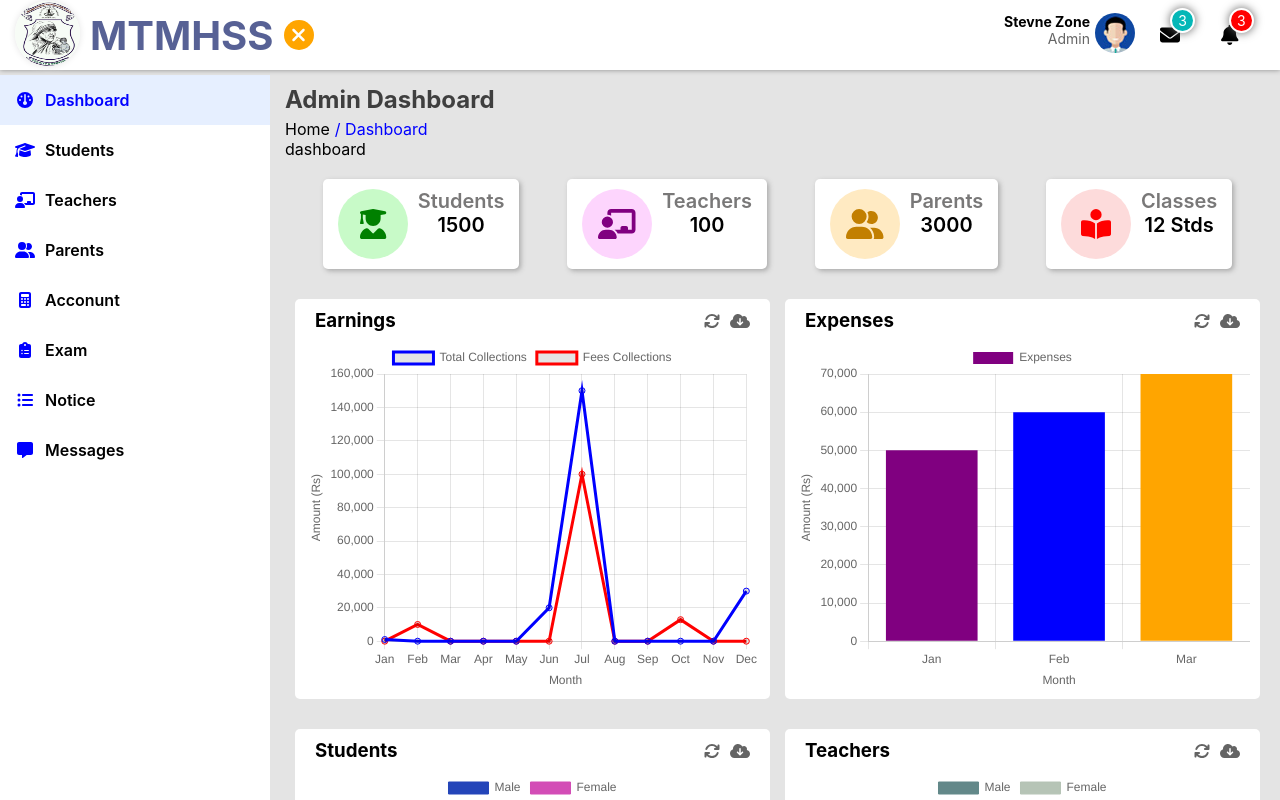
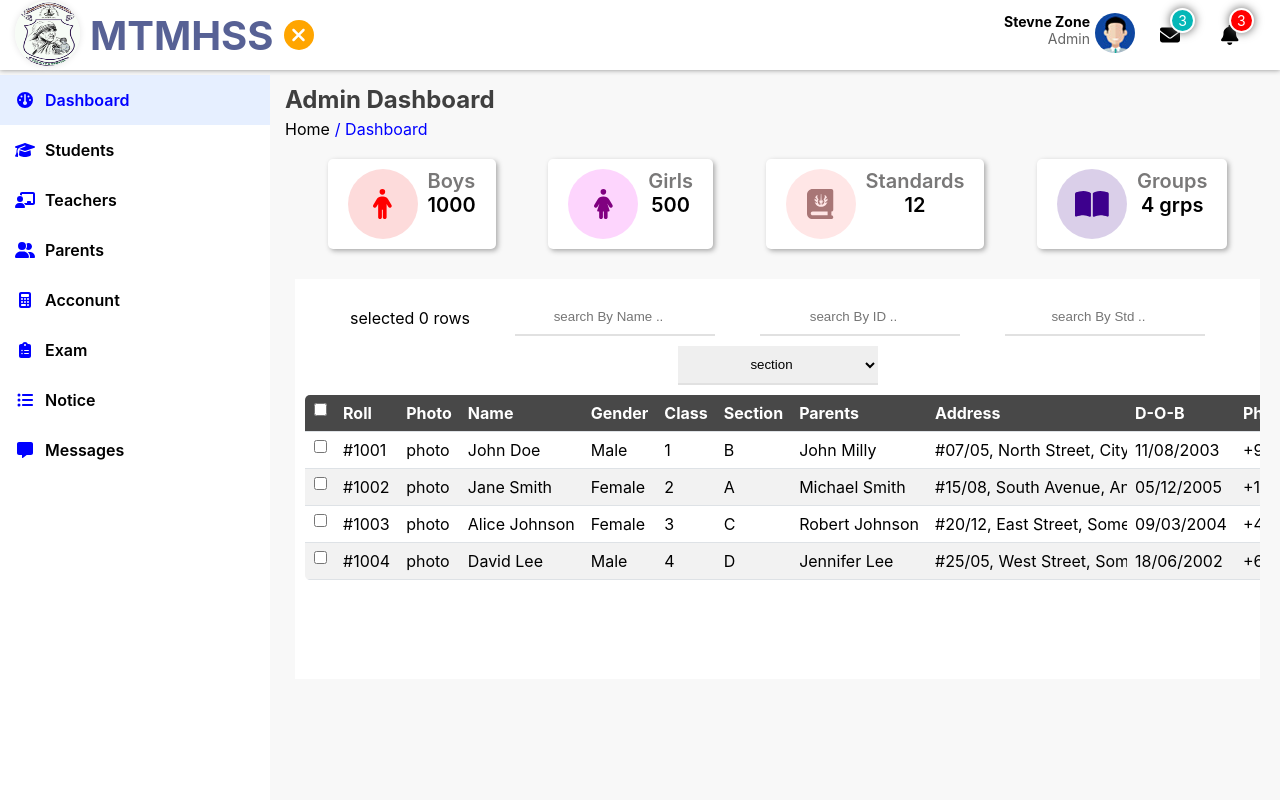
Before and after one commit to Vinoth82003/school_frontend, a React (Create React App) app: page / in a window 1280 px wide. Shown: the top 800 px of the page. Built offline with nearby package versions, Linux system fonts and the light colour scheme.

Commit message:
all student css

```diff
--- a/src/App.js
+++ b/src/App.js
@@ -10,7 +10,7 @@ function App() {
   const [isStudent, setStudent] = useState(false);
   const [isTeacher, setTeacher] = useState(false);
   const [isParent, setParent] = useState(false);
-  const [currentClick, setCurrentClick] = useState(["dashboard"]);
+  const [currentClick, setCurrentClick] = useState(["all student"]);
   const [activeBar, setactiveBar] = useState("dashboard");
   const [currentPath, setCurrentPath] = useState(["dashboard"]);
   const value = {
--- a/src/Components/AllStudents.jsx
+++ b/src/Components/AllStudents.jsx
@@ -1,48 +1,192 @@
 import React from "react";
 import { FontAwesomeIcon } from "@fortawesome/react-fontawesome";
-import { faUserGraduate } from "@fortawesome/free-solid-svg-icons";
+import {
+  faBookJournalWhills,
+  faFemale,
+  faMale,
+} from "@fortawesome/free-solid-svg-icons";
+import { faBookOpen } from "@fortawesome/free-solid-svg-icons/faBookOpen";
+import "../css/allStudent.css";
+
 const AllStudents = () => {
   return (
     <main className="admin_page">
-      <ul className="counter_box">
-        <li className="counter student">
+      <ul className="counter_box allStuds_counts">
+        <li className="counter classes">
           <div className="counter_icon">
-            <FontAwesomeIcon icon={faUserGraduate} />
+            <FontAwesomeIcon icon={faMale} />
           </div>
           <div className="counter_details">
-            <p className="counter_name">Students</p>
-            <p className="counter_count">1500</p>
+            <p className="counter_name">Boys</p>
+            <p className="counter_count">1000</p>
           </div>
         </li>
         <li className="counter teachers">
           <div className="counter_icon">
-            <FontAwesomeIcon icon={faUserGraduate} />
+            <FontAwesomeIcon icon={faFemale} />
           </div>
           <div className="counter_details">
-            <p className="counter_name">Teachers</p>
-            <p className="counter_count">100</p>
+            <p className="counter_name">Girls</p>
+            <p className="counter_count">500</p>
           </div>
         </li>
-        <li className="counter parents">
+        <li className="counter std">
           <div className="counter_icon">
-            <FontAwesomeIcon icon={faUserGraduate} />
+            <FontAwesomeIcon icon={faBookJournalWhills} />
           </div>
           <div className="counter_details">
-            <p className="counter_name">Parents</p>
-            <p className="counter_count">3000</p>
+            <p className="counter_name">Standards</p>
+            <p className="counter_count">12</p>
           </div>
         </li>
-        <li className="counter parents">
+        <li className="counter grps">
           <div className="counter_icon">
-            <FontAwesomeIcon icon={faUserGraduate} />
+            <FontAwesomeIcon icon={faBookOpen} />
           </div>
           <div className="counter_details">
-            <p className="counter_name">Classes</p>
-            <p className="counter_count">12 Stds</p>
+            <p className="counter_name">Groups</p>
+            <p className="counter_count">4 grps</p>
           </div>
         </li>
       </ul>
-      <section className="chart_containers"></section>
+      <section className="chart_containers">
+        <div className="table_box">
+          <ul className="table_options">
+            <li className="selected">
+              selected <span className="selected_count">0</span> rows
+            </li>
+            <li className="search">
+              <input
+                type="search"
+                name="searchByName"
+                id="searchByName"
+                placeholder="search By Name .."
+              />
+            </li>
+            <li className="search">
+              <input
+                type="search"
+                name="searchByID"
+                id="searchByID"
+                placeholder="search By ID .."
+              />
+            </li>
+            <li className="search">
+              <input
+                type="search"
+                name="searchByStd"
+                id="searchByStd"
+                placeholder="search By Std .."
+              />
+            </li>
+            <li className="search">
+              <select name="bySec" id="bySec">
+                <option value="">section</option>
+                <option value="a">A</option>
+                <option value="b">B</option>
+                <option value="c">D</option>
+              </select>
+            </li>
+          </ul>
+          <table class="table">
+            <thead class="table_head">
+              <tr class="tr">
+                <th class="th checkbox">
+                  <input type="checkbox" name="checkAll" id="checkAll" />
+                </th>
+                <th class="th">Roll</th>
+                <th class="th">photo</th>
+                <th class="th">name</th>
+                <th class="th">gender</th>
+                <th class="th">class</th>
+                <th class="th">section</th>
+                <th class="th">parents</th>
+                <th class="th">Address</th>
+                <th class="th">d-o-b</th>
+                <th class="th">phone</th>
+                <th class="th">e-mail</th>
+              </tr>
+            </thead>
+            <tbody class="tbody">
+              <tr class="tr">
+                <td class="td checkbox">
+                  <input type="checkbox" name="checkAll" id="checkAll" />
+                </td>
+                <td class="td">#1001</td>
+                <td class="td">photo</td>
+                <td class="td">John Doe</td>
+                <td class="td">Male</td>
+                <td class="td">1</td>
+                <td class="td">B</td>
+                <td class="td">John Milly</td>
+                <td class="td">
+                  #07/05, North Street, City Name, State, Country, 100 010
+                </td>
+                <td class="td">11/08/2003</td>
+                <td class="td">+91 9012345678</td>
+                <td class="td">johndoe@gmail.com</td>
+              </tr>
+              <tr class="tr">
+                <td class="td checkbox">
+                  <input type="checkbox" name="checkAll" id="checkAll" />
+                </td>
+                <td class="td">#1002</td>
+                <td class="td">photo</td>
+                <td class="td">Jane Smith</td>
+                <td class="td">Female</td>
+                <td class="td">2</td>
+                <td class="td">A</td>
+                <td class="td">Michael Smith</td>
+                <td class="td">
+                  #15/08, South Avenue, Another City, Another State, Another
+                  Country, 200 020
+                </td>
+                <td class="td">05/12/2005</td>
+                <td class="td">+1 1234567890</td>
+                <td class="td">janesmith@example.com</td>
+              </tr>
+              <tr class="tr">
+                <td class="td checkbox">
+                  <input type="checkbox" name="checkAll" id="checkAll" />
+                </td>
+                <td class="td">#1003</td>
+                <td class="td">photo</td>
+                <td class="td">Alice Johnson</td>
+                <td class="td">Female</td>
+                <td class="td">3</td>
+                <td class="td">C</td>
+                <td class="td">Robert Johnson</td>
+                <td class="td">
+                  #20/12, East Street, Some Town, Another State, Another
+                  Country, 300 030
+                </td>
+                <td class="td">09/03/2004</td>
+                <td class="td">+44 9876543210</td>
+                <td class="td">alicejohnson@example.com</td>
+              </tr>
+              <tr class="tr">
+                <td class="td checkbox">
+                  <input type="checkbox" name="checkAll" id="checkAll" />
+                </td>
+                <td class="td">#1004</td>
+                <td class="td">photo</td>
+                <td class="td">David Lee</td>
+                <td class="td">Male</td>
+                <td class="td">4</td>
+                <td class="td">D</td>
+                <td class="td">Jennifer Lee</td>
+                <td class="td">
+                  #25/05, West Street, Some City, Another State, Another
+                  Country, 400 040
+                </td>
+                <td class="td">18/06/2002</td>
+                <td class="td">+61 123498765</td>
+                <td class="td">davidlee@example.com</td>
+              </tr>
+            </tbody>
+          </table>
+        </div>
+      </section>
     </main>
   );
 };
--- a/src/Components/Section.jsx
+++ b/src/Components/Section.jsx
@@ -58,7 +58,6 @@ const Section = () => {
               );
             })}
           </div>
-          {active}
           {active === "dashboard" && <Admin />}
           {active === "all student" && <AllStudents />}
         </header>
--- a/src/css/admin.css
+++ b/src/css/admin.css
@@ -6,6 +6,10 @@
   gap: 20px;
   flex-wrap: wrap;
   margin-top: 10px;
+}
+
+.allStuds_counts .counter {
+  padding: 10px 20px;
 }
 
 .counter {
@@ -36,6 +40,16 @@
 .counter.classes {
   --bg: rgb(253, 219, 219);
   --clr: red;
+}
+
+.counter.std {
+  --bg: #ffe6e6;
+  --clr: #a87676;
+}
+
+.counter.grps {
+  --bg: #3d008d30;
+  --clr: #3d008d;
 }
 
 .counter_icon {
--- /dev/null
+++ b/src/css/allStudent.css
@@ -0,0 +1,98 @@
+.table_box {
+  width: 100%;
+  padding: 10px;
+  background: #fff;
+  min-width: 400px;
+  min-height: 400px;
+  position: relative;
+  overflow: auto;
+}
+
+/* Table */
+.table {
+  width: 100%;
+  border-collapse: collapse;
+  border-spacing: 0;
+  border-radius: 5px;
+  overflow: hidden;
+}
+
+/* Table Head */
+.table_head {
+  background-color: #484848;
+  color: #fff;
+  text-transform: capitalize;
+}
+
+/* Table Body */
+.tbody {
+  background-color: #ffffff;
+}
+
+/* Table Row */
+.tr {
+  border-bottom: 1px solid #dee2e6;
+}
+
+/* Table Header Cell */
+.th {
+  padding: 8px;
+  text-align: left;
+  width: calc(100% / 12);
+}
+
+/* Table Data Cell */
+.td {
+  padding: 8px;
+  text-align: left;
+  text-wrap: nowrap;
+}
+
+.td {
+  max-width: 200px;
+  overflow-wrap: wrap;
+  overflow: hidden;
+}
+
+/* Checkbox Column */
+.checkbox {
+  width: 40px;
+}
+
+/* Alternate Row Background Color */
+.tr:nth-child(even) {
+  background-color: #f2f2f2;
+}
+
+.checkbox {
+  min-width: 30px;
+  max-width: 30px;
+  display: flex;
+  align-items: center;
+  justify-content: center;
+}
+
+input[type="checkbox"] {
+  caret-color: red;
+  accent-color: red;
+}
+
+.table_options {
+  display: flex;
+  align-items: center;
+  padding: 10px;
+  flex-wrap: wrap;
+  justify-content: space-evenly;
+  list-style: none;
+  gap: 10px;
+}
+
+.table_options input,
+.table_options select {
+  padding: 10px;
+  border: none;
+  outline: none;
+  border-bottom: 2px solid #e1e1e1;
+  width: 200px;
+  text-align: center;
+}
--- a/src/css/navbar.css
+++ b/src/css/navbar.css
@@ -13,7 +13,7 @@
 body {
   max-width: 100vw;
   overflow-x: hidden;
-  background: #e4e4e4;
+  background: #f8f8f8;
 }
 
 .navbar {
```
